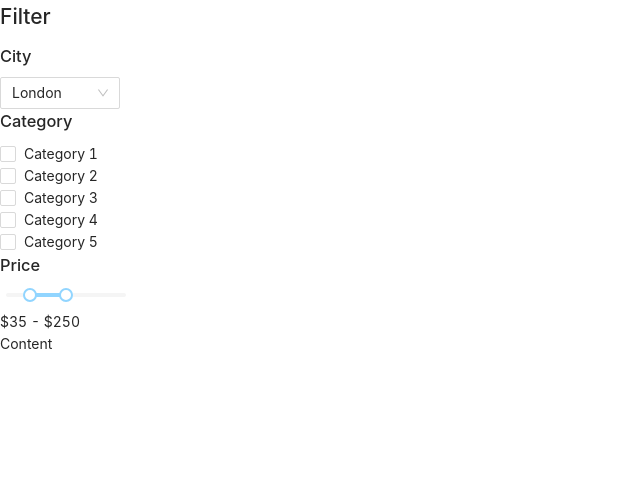
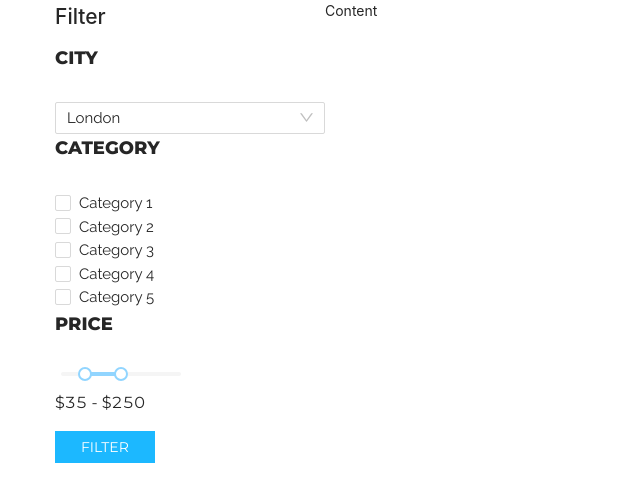
Before and after one commit to ArtyomZayarny/attract-filter, a React (Create React App) app: page / in a window 1280 px wide. Shown: the top 502 px of the page, without its empty margins (0-640 px from the left). Built offline with nearby package versions, Linux system fonts and the light colour scheme.

Commit message:
Link common styles fixed styles for filter

```diff
--- a/src/App.js
+++ b/src/App.js
@@ -1,12 +1,17 @@
 import './App.css';
 import Content from './Content';
 import Filter from './Filter';
+import styles from './App.module.css';
 
 function App() {
   return (
     <div className="App">
-      <Filter />
-      <Content />
+      <div className={styles.container}>
+        <div className={styles.wrapper}>
+          <Filter className={styles.filter} />
+          <Content className={styles.content} />
+        </div>
+      </div>
     </div>
   );
 }
--- /dev/null
+++ b/src/App.module.css
@@ -0,0 +1,17 @@
+.container {
+    width: 100%;
+    max-width: 1170px;
+    margin: 0 auto;
+}
+.wrapper {
+    display: grid;
+    grid-template-columns: 270px 1fr;
+}
+.filter {
+    width: 100%;
+
+}
+.content {
+
+
+}
--- a/src/Content/Content.js
+++ b/src/Content/Content.js
@@ -4,8 +4,8 @@ export default function Content(props) {
 
 
     return (
-        <>
+        <div className="content">
             Content
-        </>
+        </div>
     )
 }
--- a/src/Filter/Filter.js
+++ b/src/Filter/Filter.js
@@ -7,11 +7,11 @@ export default function Filter(props) {
 
 
     return (
-        <>
+        <div className="filter">
             <h2>Filter</h2>
             <City />
             <Category />
             <Price />
-        </>
+        </div>
     )
 }
--- a/src/components/Filter/City.js
+++ b/src/components/Filter/City.js
@@ -1,6 +1,7 @@
 import React from 'react';
 import { Select } from 'antd';
 import { cities } from '../../data/city'
+import styles from './City.module.css'
 
 const { Option } = Select;
 
@@ -12,8 +13,8 @@ export default function City(props) {
     return (
         <>
             <h3>City</h3>
-            <Select defaultValue="London" style={{ width: 120 }} onChange={handleChange}>
-                {cities.map(city => <Option key={city.id} value={city.id}>{city.name}</Option>)}
+            <Select defaultValue="London" className={styles.select} onChange={handleChange}>
+                {cities.map(city => <Option key={city.id} value={city.id}><p>{city.name}</p></Option>)}
             </Select>
         </>
     )
--- /dev/null
+++ b/src/components/Filter/City.module.css
@@ -0,0 +1,3 @@
+.select {
+    width: 100%;
+}
--- a/src/components/Filter/Price.js
+++ b/src/components/Filter/Price.js
@@ -1,5 +1,6 @@
 import React from 'react';
 import { Slider } from 'antd';
+import styles from './Price.module.css'
 
 export default function Price(props) {
     const onChange = (value) => {
@@ -18,7 +19,10 @@ export default function Price(props) {
                 onChange={onChange}
                 onAfterChange={onAfterChange} />
             <div>
-                <span>$35</span> - <span>$250</span>
+                <p >
+                    <span className={styles.price}>$35 - $250</span>
+                </p>
+                <button className={styles.btn}>Filter</button>
             </div>
 
         </>
--- /dev/null
+++ b/src/components/Filter/Price.module.css
@@ -0,0 +1,21 @@
+@import '../../vars.css';
+
+.price {
+    font-family: 'Montserrat', sans-serif;
+    font-weight: 400;
+    font-size: 16px;
+}
+.btn {
+    font-weight: 400;
+    text-transform: uppercase;
+    font-family: 'Montserrat', sans-serif;
+    font-size: 14px;
+    background-color:var(--main-blue);
+    border:none;
+    outline: none;
+    color:var(--white);
+    display: flex;
+    padding: 5px 26px;
+    align-items: center;
+    justify-content: center;
+}
--- a/src/index.css
+++ b/src/index.css
@@ -1,5 +1,23 @@
+@import url('https://fonts.googleapis.com/css2?family=Montserrat:wght@400;800&display=swap');
+@import url('https://fonts.googleapis.com/css2?family=Raleway&display=swap');
+
 ul {
   padding: 0;
   margin: 0;
   list-style: none;
 }
+
+
+h3 {
+  font-family: 'Montserrat', sans-serif;
+  font-weight: 800;
+  font-size: 18px;
+  text-transform: uppercase;
+  margin-bottom: 30px;
+}
+
+span,p {
+  font-weight: 400;
+  font-family: 'Raleway', sans-serif;
+  font-size: 15px;
+}
--- /dev/null
+++ b/src/vars.css
@@ -0,0 +1,4 @@
+:root {
+    --main-blue:#1cb8ff;
+    --white:#fff;
+  }
```
